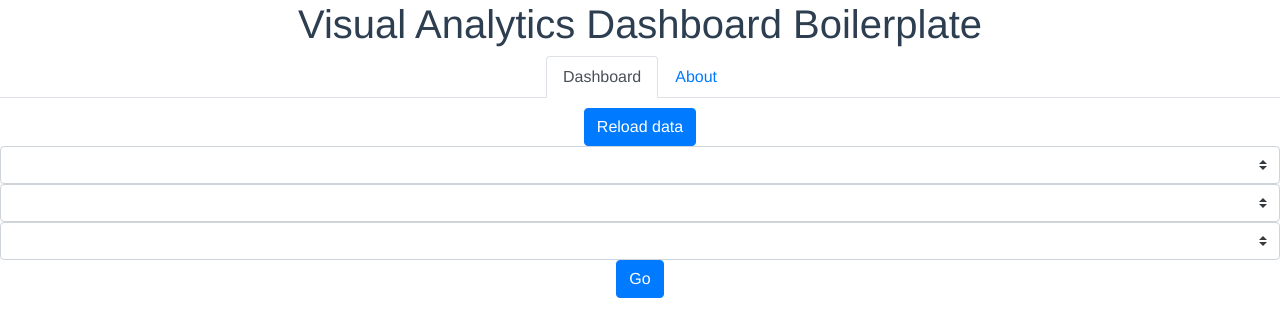
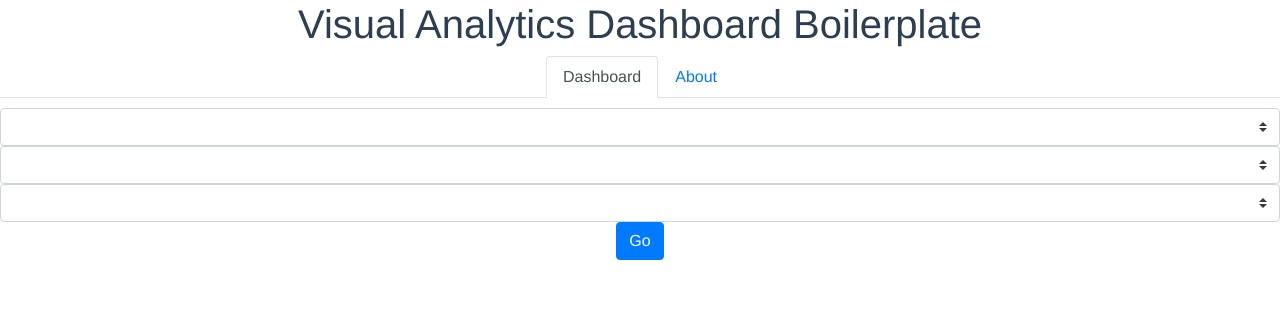
Before and after one commit to cedrickrause/vue-dashboard-boilerplate, a Vue app: page / in a window 1280 px wide. Shown: the top 336 px of the page. Built offline with nearby package versions, Linux system fonts and the light colour scheme.

Commit message:
Remove bootstrap test component

```diff
--- a/src/components/BootstrapTest.vue
+++ /dev/null
@@ -1,26 +0,0 @@
-<template>
-  <div class="bootstrap-test">
-    <b-button variant="primary" v-on:click="loadData('./data/mtcars.csv')">Reload data</b-button>
-  </div>
-</template>
-
-<script lang="ts">
-import { Actions } from '@/store/actions';
-import { Getters } from '@/store/getters';
-import Vue from 'vue';
-import { mapActions, mapGetters } from 'vuex';
-
-export default Vue.extend({
-
-  computed: {
-    ...mapGetters({
-      getData: Getters.GET_DATA,
-    }),
-  },
-
-  methods: {
-    ...mapActions({ loadData: Actions.LOAD_DATA }),
-  },
-
-});
-</script>
--- a/src/views/Dashboard.vue
+++ b/src/views/Dashboard.vue
@@ -1,12 +1,10 @@
 <template>
   <div class="dashboard">
-    <bootstrap-test />
     <scatter-plot-wrapper v-if="getData" :dataset="getData" />
   </div>
 </template>
 
 <script lang="ts">
-import BootstrapTest from '@/components/BootstrapTest.vue';
 import ScatterPlotWrapper from '@/components/Charts/ScatterPlotWrapper.vue';
 import { Actions } from '@/store/actions';
 import { Getters } from '@/store/getters';
@@ -14,7 +12,7 @@ import Vue from 'vue';
 import { mapGetters, mapActions } from 'vuex';
 
 export default Vue.extend({
-  components: { BootstrapTest, ScatterPlotWrapper },
+  components: { ScatterPlotWrapper },
   name: 'Dashboard',
 
   mounted() {
```
